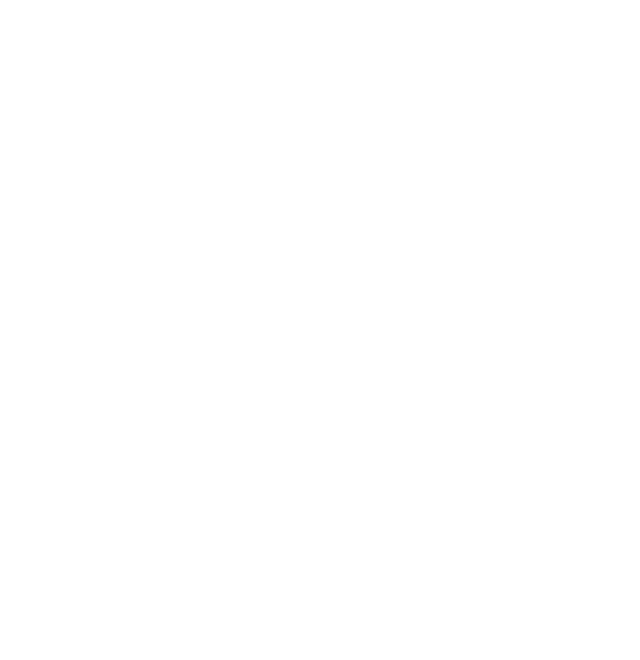
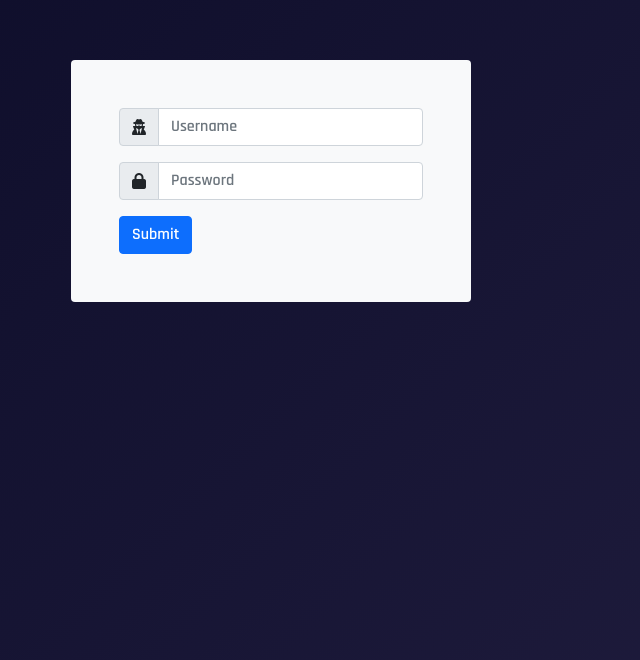
Before and after one commit to gafc2001/gafc2001.github.io, a React (Create React App) app: page /superlogin in a window 1280 px wide. Before the commit this address had no page. Shown: the part 140-800 px from the top of the page, without its empty margins (369-1009 px from the left). Built offline with nearby package versions, Linux system fonts and the light colour scheme.

Commit message:
routes dashboard and notfound

```diff
--- a/src/App.js
+++ b/src/App.js
@@ -3,16 +3,17 @@
 
 
 import {Home} from './pages/Home'
-import LanguageState from './context/Language/LanguageState';
 import { Login } from './pages/Login';
+import { NotFound } from './pages/NotFound';
 function App() {
   localStorage.getItem("lang") || localStorage.setItem("lang","en")
   return (
     <div className="App">
       <Routes>
         <Route exact path="/" element={<Home/>}/>
-        <Route exact path="login" element={<Login/>}/>
-
+        <Route exact path="superlogin" element={<Login/>}/>
+        <Route exact path="superdashboard" element={<Login/>}/>
+        <Route path="*" element={<NotFound/>}/>
       </Routes>
     </div>
   );
--- a/src/pages/Login.js
+++ b/src/pages/Login.js
@@ -9,18 +9,18 @@
             "username" : "",
             "password" : "",
         }
-    })
+    },[])
 
     const [validated,setValidated] = useState(false);
     const [data, setData]  = useState(initialState);
 
     const handleInputChange = (e) => {
+        setValidated(true);
         const value = e.target.value;
         setData({
             ...data,
             [e.target.name] : value,
         })
-        console.log(data)
     }
     const handleSubmit = (e) => {
         e.preventDefault();
--- /dev/null
+++ b/src/pages/NotFound.js
@@ -0,0 +1,7 @@
+import React from 'react'
+
+export const NotFound = () => {
+  return (
+    <div>404</div>
+  )
+}
```
Also changed, not shown: src/pages/Dashboard.js (added, +7 -0 lines).
